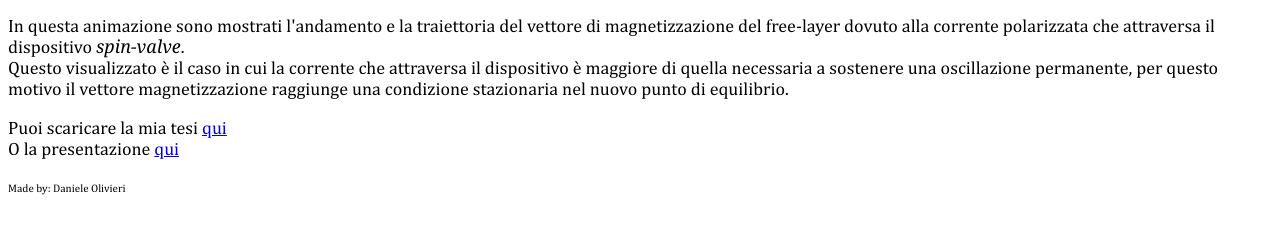
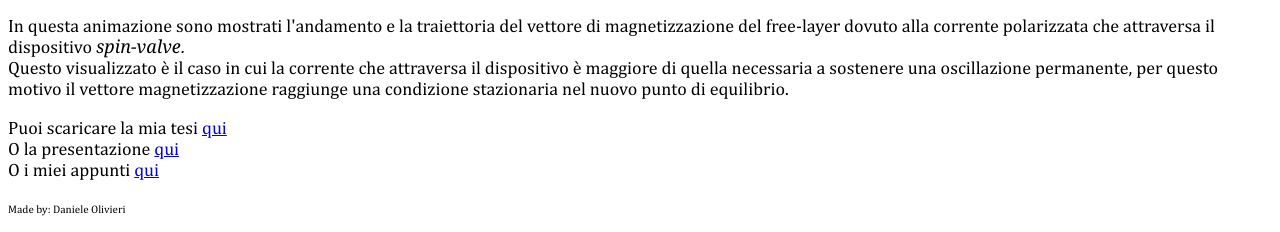
Before and after one commit to FlashNoob98/FlashNoob98.github.io, a plain HTML site: page index.html in a window 1280 px wide. Shown: the part 794-1026 px from the top of the page. Before the commit the page ends 1005 px from the top, so only its background shows below. Drawn offline with Linux system fonts and the light colour scheme.

Commit message:
Update index.html

```diff
--- a/index.html
+++ b/index.html
@@ -27,7 +27,8 @@ Animazione del vettore di campo magnetico
 </p>
 <p>
     Puoi scaricare la mia tesi <a href="tesi/tesi_Olivieri.pdf">qui</a> <br>
-    O la presentazione <a href="tesi/presentation.pdf">qui</a>
+    O la presentazione <a href="tesi/presentation.pdf">qui</a> <br>
+    O i miei appunti <a href="Appunti_MD/">qui</a>
 </p>
 <pre>Made by: Daniele Olivieri</pre>
 
```
